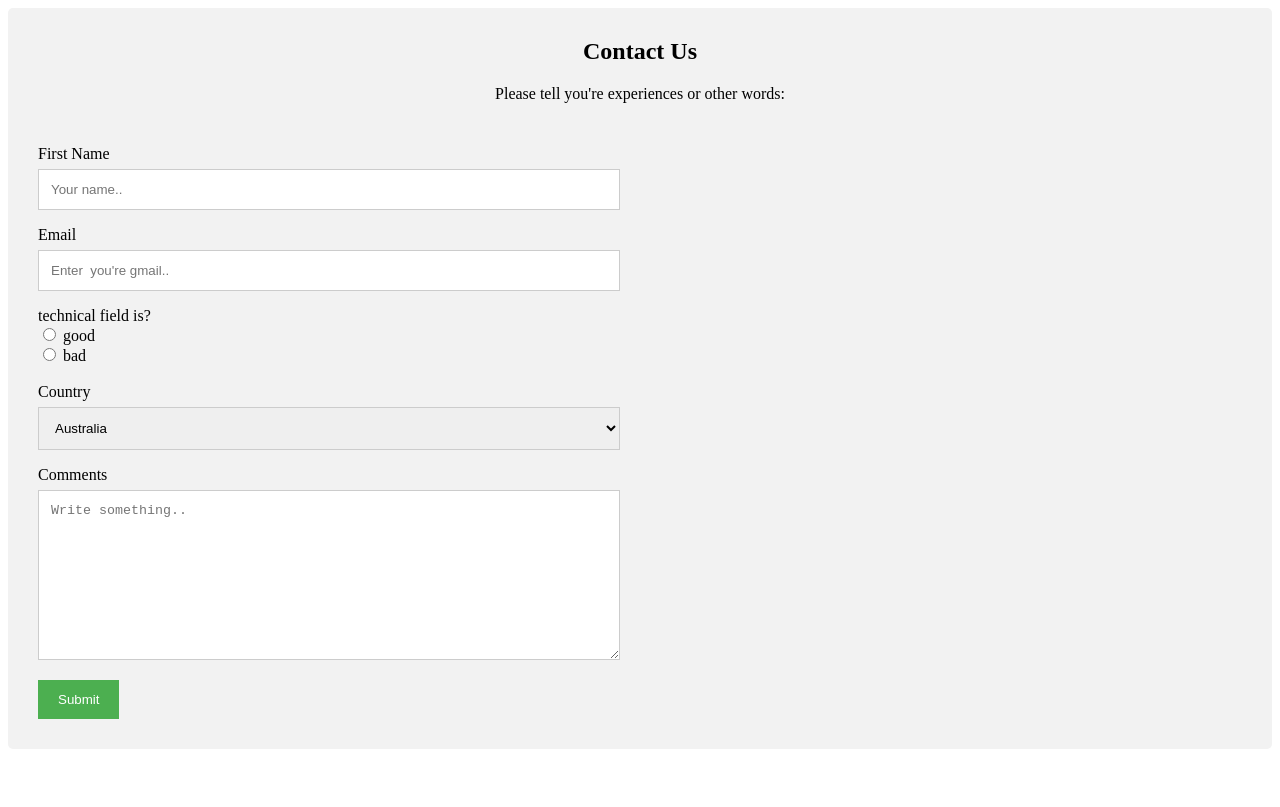
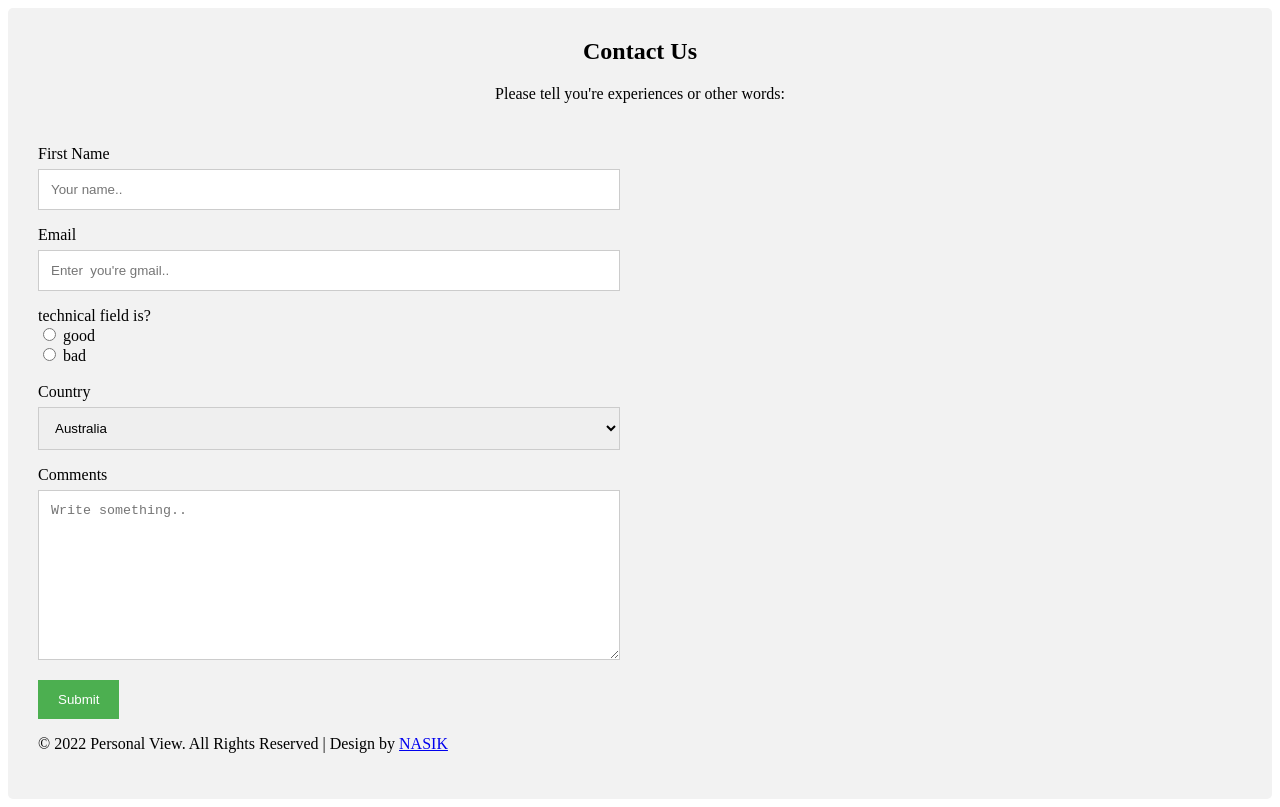
Before and after one commit to Nasikmuthu/DATA, a plain HTML site: page index.html in a window 1280 px wide. Drawn offline with nearby package versions, Linux system fonts and the light colour scheme.

Commit message:
index.html

```diff
--- a/index.html
+++ b/index.html
@@ -42,6 +42,9 @@
               <textarea id="subject" name="message" placeholder="Write something.." style="height:170px"></textarea>
               <input type="submit" value="Submit">
             </form>
+            <div class="copyright text-center">
+			<p>© 2022 Personal View. All Rights Reserved | Design by <a href="https://github.com/Nasikmuthu"> NASIK</a> </p>
+		</div>
           </div>
         </div>
       </div>
```
